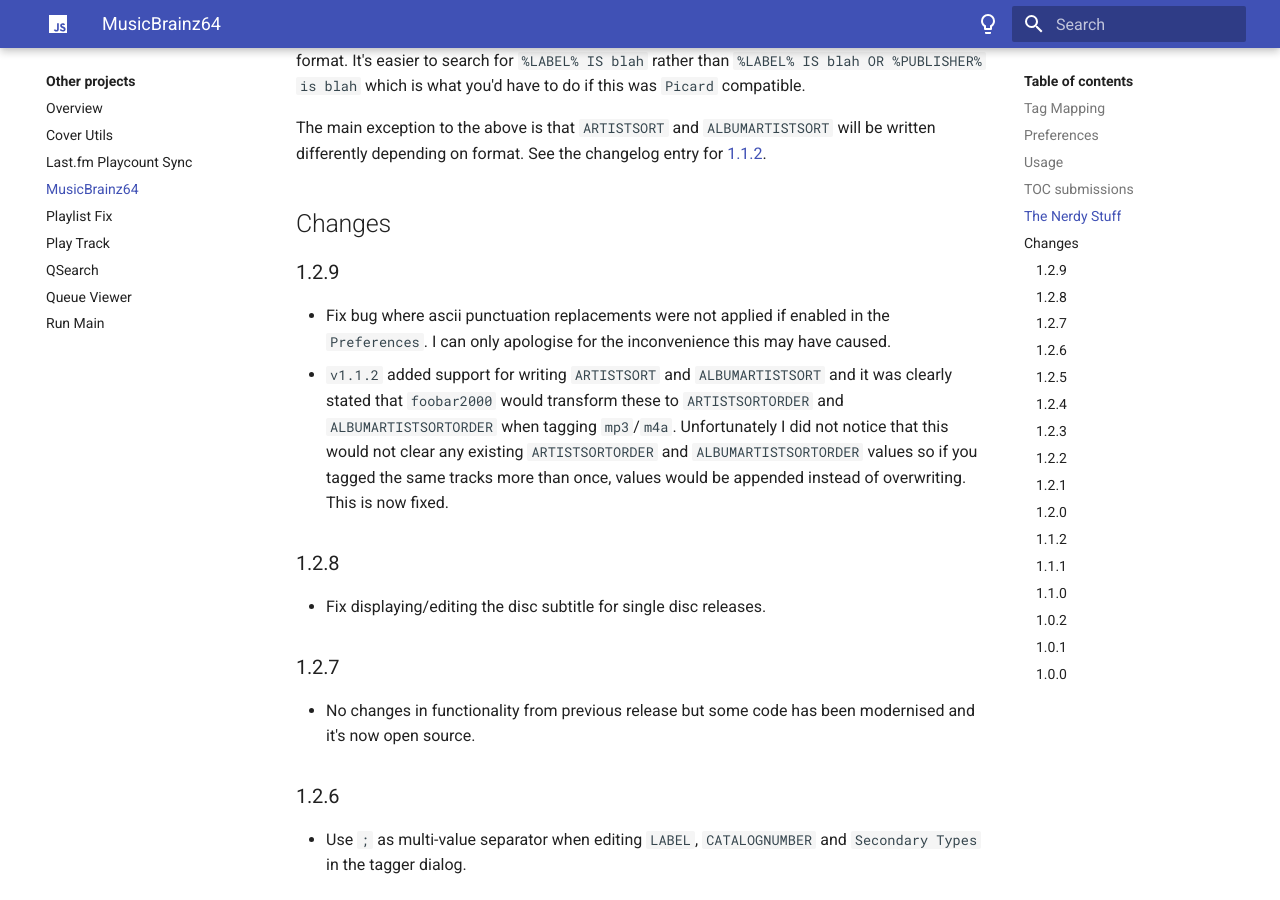
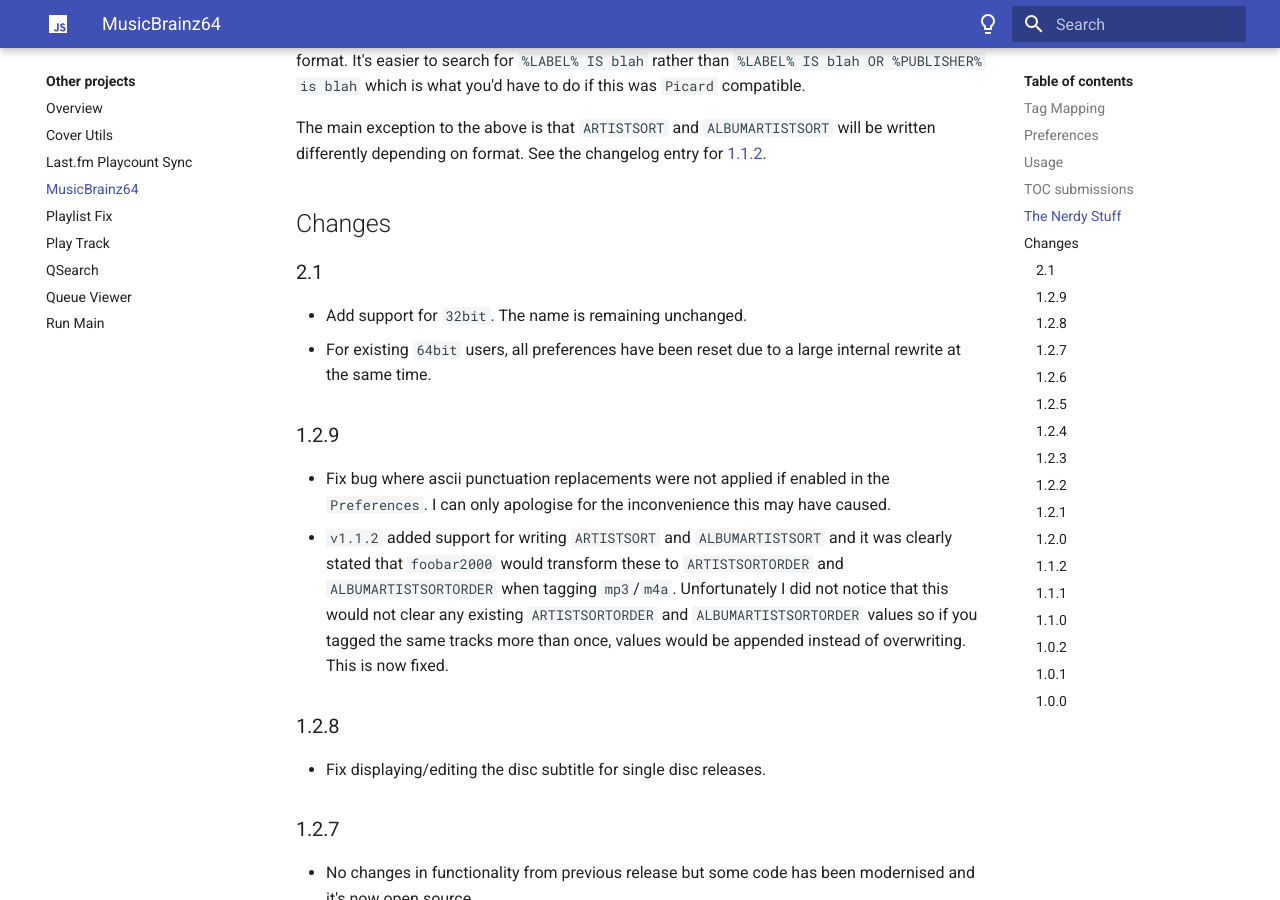
Before and after one commit to jscript-panel/jscript-panel.github.io, an MkDocs documentation site: the page built from docs/other/musicbrainz64.md, in a window 1280 px wide and 900 px high, scrolled down 3353 px. Built offline with MkDocs 1.6.1 and Material for MkDocs 9.7.7, drawn with Linux system fonts in a browser that asks for light colours.

Commit message:
Update MusicBrainz64

```diff
--- a/docs/other/musicbrainz64.md
+++ b/docs/other/musicbrainz64.md
@@ -89,6 +89,9 @@
 on format. See the changelog entry for [1.1.2](#112).
 
 ## Changes
+### 2.1
+- Add support for `32bit`. The name is remaining unchanged.
+- For existing `64bit` users, all preferences have been reset due to a large internal rewrite at the same time.
 
 ### 1.2.9
 - Fix bug where ascii punctuation replacements were not applied if enabled in the `Preferences`. I can only apologise
```
Also changed, not shown: docs/other/index.md (+1 -1 lines).
